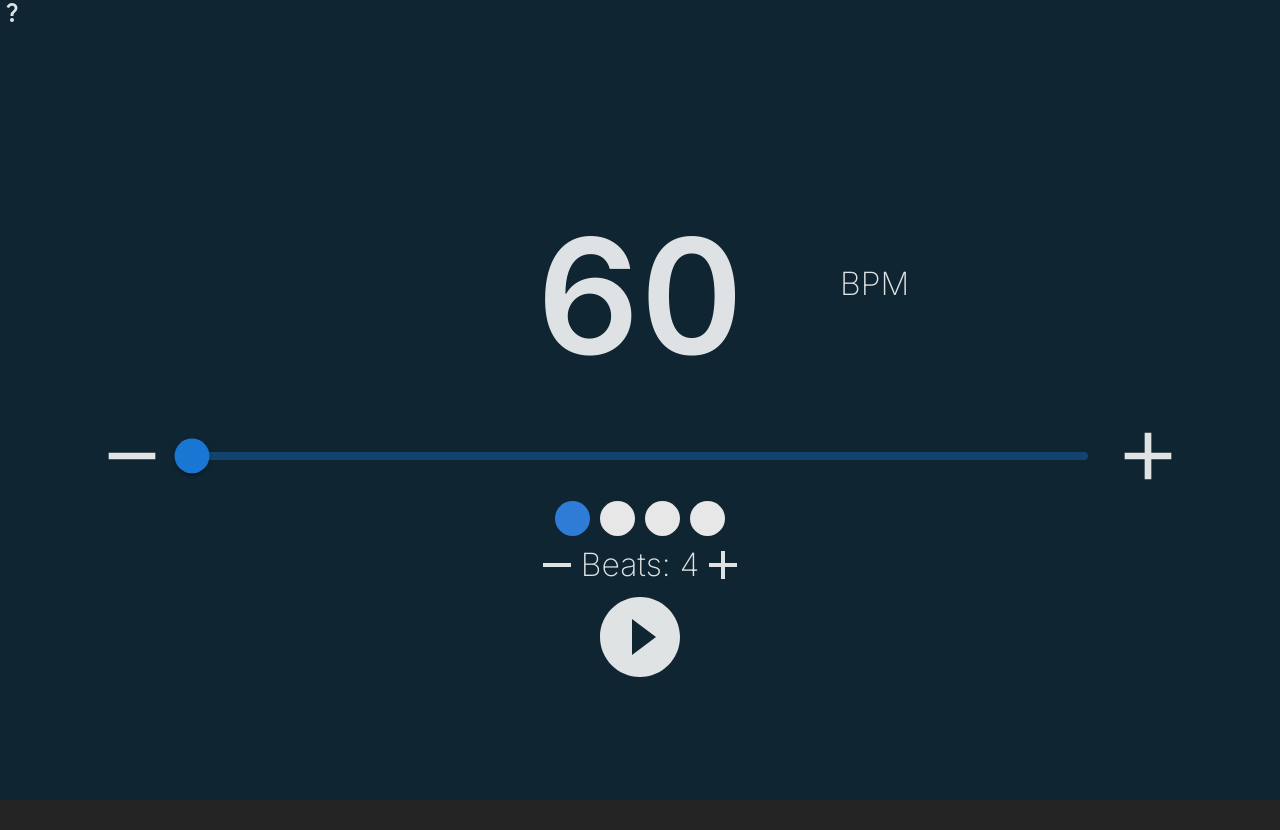
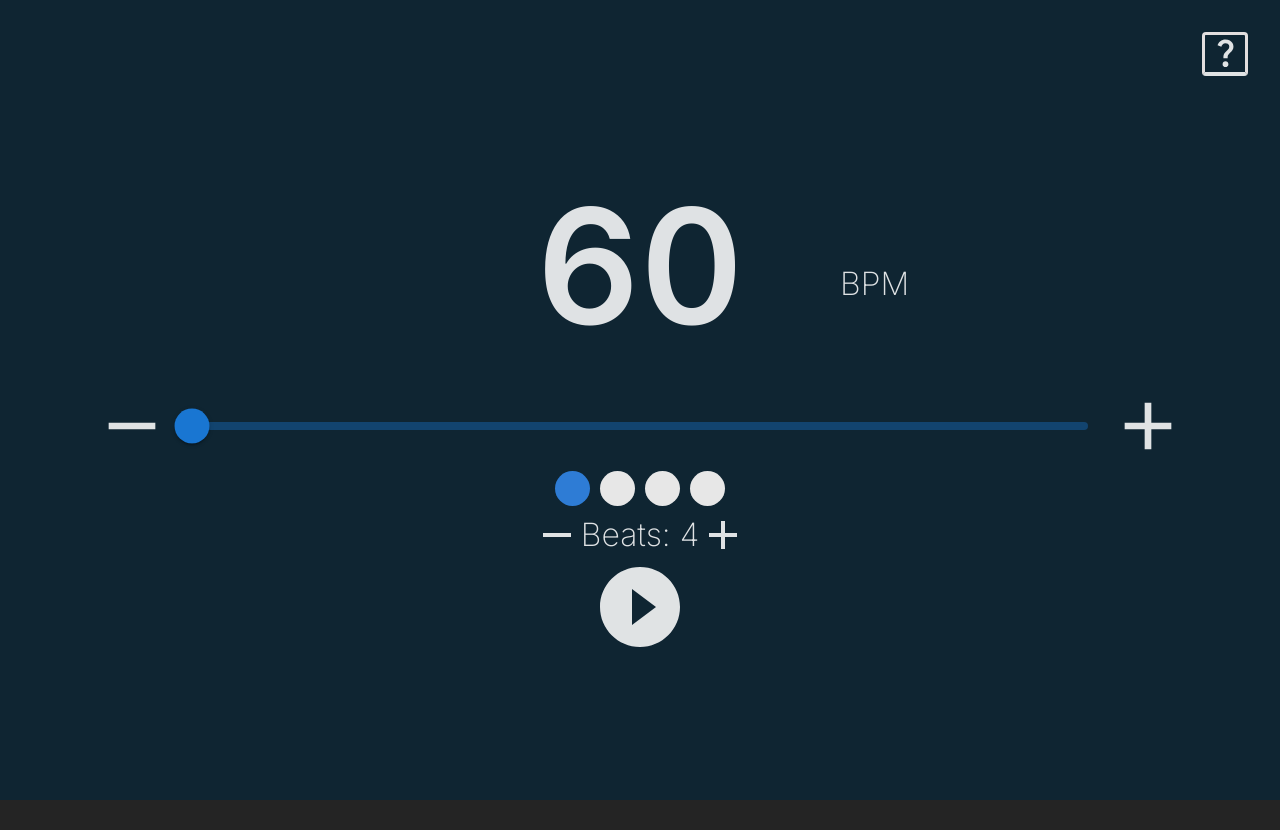
Before and after one commit to RodolphoColler/metronome, a React (Vite) app: page / in a window 1280 px wide. After the commit the page ends 800 px from the top, so only its background shows below. Built offline with nearby package versions, Linux system fonts and the light colour scheme.

Commit message:
change classnames

```diff
--- a/src/App.css
+++ b/src/App.css
@@ -72,7 +72,7 @@
   cursor: pointer;
 }
 
-.modal {
+.modal-button {
   position: absolute;
   top: 2rem;
   right: 2rem;
@@ -84,7 +84,7 @@
   height: 37px;
 }
 
-.modal svg {
+.modal-button svg {
   border-radius: 30px;
   width: 35px;
   height: 35px;
```
